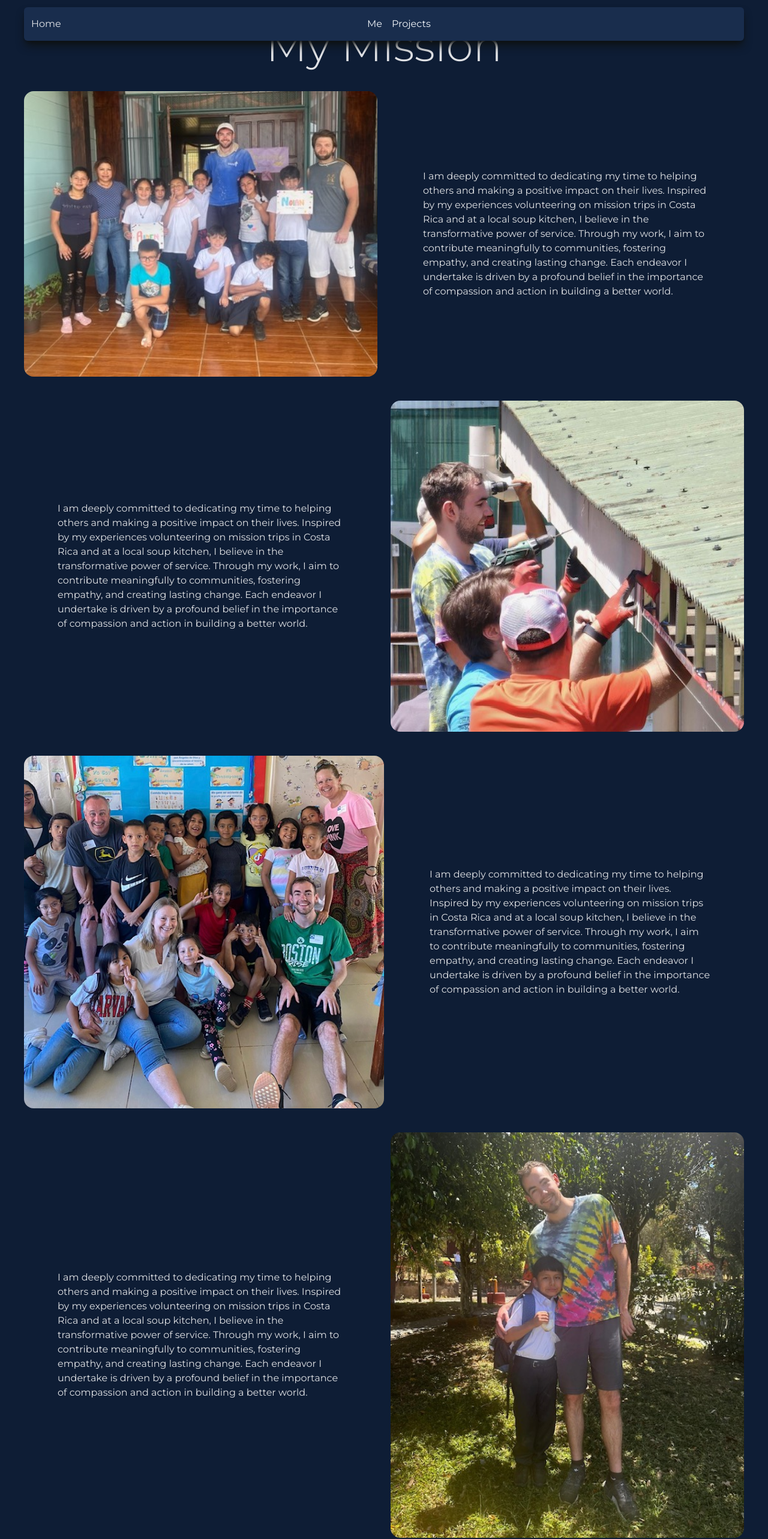
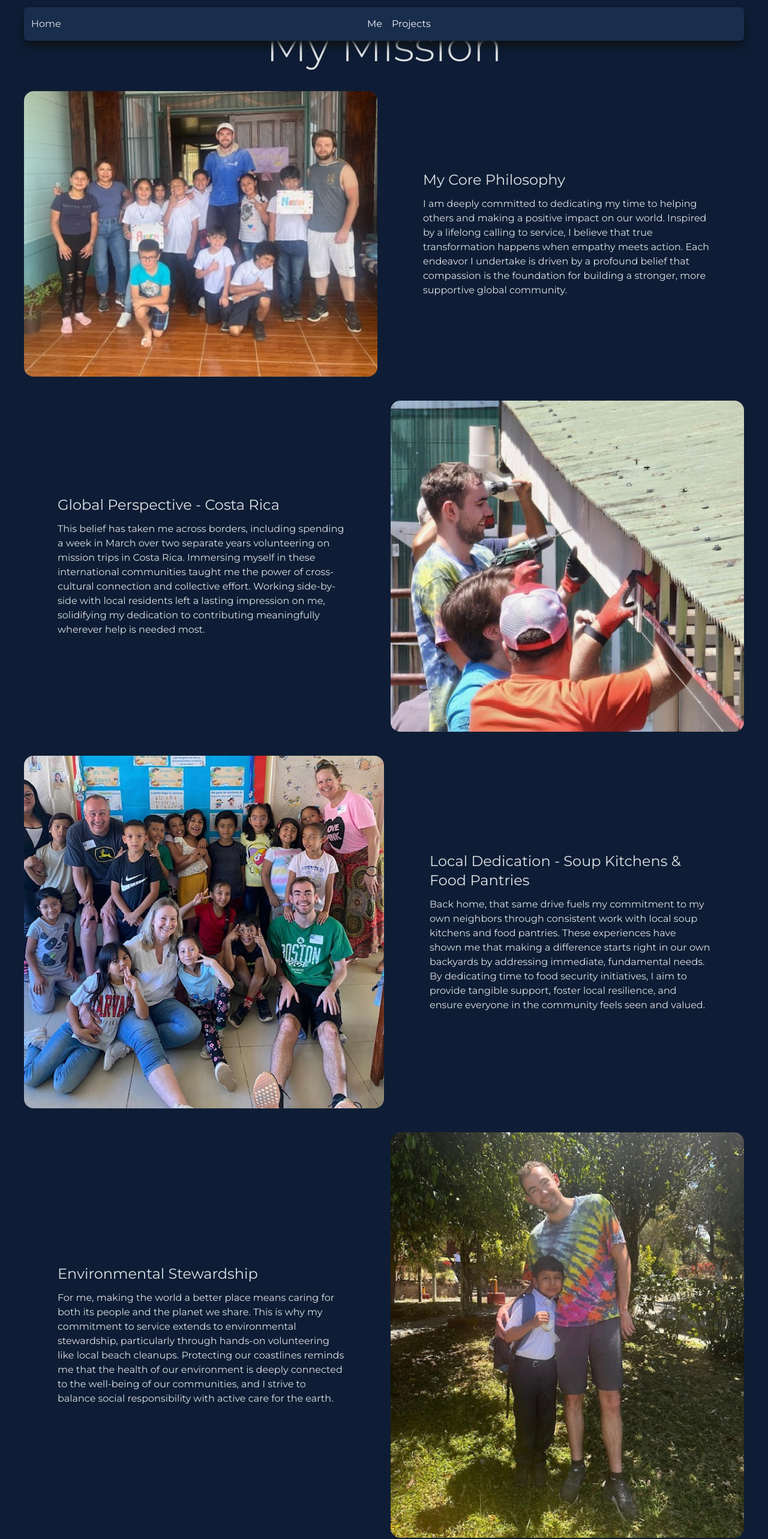
Before and after one commit to kinga112/portfolio-2.0, a React (Vite) app: page /mission in a window 1280 px wide. Shown: the top 2566 px of the page at 60% size. Built offline with nearby package versions, Linux system fonts and the light colour scheme.

Commit message:
optimized for all screen sizes

```diff
--- a/src/pages/Mission.tsx
+++ b/src/pages/Mission.tsx
@@ -3,7 +3,8 @@ import losGuitosKids from '../assets/mission/losGuitosKids.jpg'
 import kid from '../assets/mission/kid.jpg'
 import working from '../assets/mission/working.jpg'
 
-function Mission(){
+function Mission() {
+  const textBoxStyle = 'p-5 md:p-14 bg-custom-light-green rounded-2xl flex flex-col gap-3 w-full md:w-1/2';
   return(
     <>
       <div className='h-full w-full p-10 space-y-10 bg-custom-forest-green text-custom-off-white'>
@@ -12,41 +13,42 @@ function Mission(){
         </div>
         <div className='flex flex-col gap-5 md:flex-row items-center justify-around'>
           <img className='rounded-2xl w-full md:w-1/2' src={houseKids} height={450} width={500}/>
-          <div className='p-14 bg-custom-light-green rounded-2xl flex flex-col gap-3 w-full md:w-1/2'>
-            I am deeply committed to dedicating my time to helping others and making a positive impact on their lives.
-            Inspired by my experiences volunteering on mission trips in Costa Rica and at a local soup kitchen,
-            I believe in the transformative power of service. Through my work, I aim to contribute meaningfully to communities,
-            fostering empathy, and creating lasting change. Each endeavor I undertake is driven by a profound belief in the
-            importance of compassion and action in building a better world.
+          <div className={textBoxStyle}>
+            <div className='text-2xl'>My Core Philosophy</div>
+            I am deeply committed to dedicating my time to helping others and making a positive impact on our world.
+            Inspired by a lifelong calling to service, I believe that true transformation happens when empathy meets
+            action. Each endeavor I undertake is driven by a profound belief that compassion is the foundation for
+            building a stronger, more supportive global community.
           </div>
         </div>
         <div className='flex flex-col gap-5 md:flex-row items-center justify-around'>
-          <div className='p-14 bg-custom-light-green rounded-2xl flex flex-col gap-3 w-full md:w-1/2'>
-            I am deeply committed to dedicating my time to helping others and making a positive impact on their lives.
-            Inspired by my experiences volunteering on mission trips in Costa Rica and at a local soup kitchen,
-            I believe in the transformative power of service. Through my work, I aim to contribute meaningfully to communities,
-            fostering empathy, and creating lasting change. Each endeavor I undertake is driven by a profound belief in the
-            importance of compassion and action in building a better world.
+          <div className={textBoxStyle}>
+            <div className='text-2xl'>Global Perspective - Costa Rica </div>
+            This belief has taken me across borders, including spending a week in March over two separate years
+            volunteering on mission trips in Costa Rica. Immersing myself in these international communities taught
+            me the power of cross-cultural connection and collective effort. Working side-by-side with local residents
+            left a lasting impression on me, solidifying my dedication to contributing meaningfully wherever help
+            is needed most.
           </div>
           <img className='rounded-2xl w-full md:w-1/2' src={working} height={500} width={500}/>
         </div>
         <div className='flex flex-col gap-5 md:flex-row items-center justify-around'>
           <img className='rounded-2xl w-full md:w-1/2' src={losGuitosKids} height={500} width={500}/>
-          <div className='p-14 bg-custom-light-green rounded-2xl flex flex-col gap-3 w-full md:w-1/2'>
-            I am deeply committed to dedicating my time to helping others and making a positive impact on their lives.
-            Inspired by my experiences volunteering on mission trips in Costa Rica and at a local soup kitchen,
-            I believe in the transformative power of service. Through my work, I aim to contribute meaningfully to communities,
-            fostering empathy, and creating lasting change. Each endeavor I undertake is driven by a profound belief in the
-            importance of compassion and action in building a better world.
+          <div className={textBoxStyle}>
+            <div className='text-2xl'>Local Dedication - Soup Kitchens & Food Pantries </div>
+            Back home, that same drive fuels my commitment to my own neighbors through consistent work with local soup kitchens
+            and food pantries. These experiences have shown me that making a difference starts right in our own backyards by
+            addressing immediate, fundamental needs. By dedicating time to food security initiatives, I aim to provide tangible
+            support, foster local resilience, and ensure everyone in the community feels seen and valued.
           </div>
         </div>
         <div className='flex flex-col gap-5 md:flex-row items-center justify-around'>
-          <div className='p-14 bg-custom-light-green rounded-2xl flex flex-col gap-3 w-full md:w-1/2'>
-            I am deeply committed to dedicating my time to helping others and making a positive impact on their lives.
-            Inspired by my experiences volunteering on mission trips in Costa Rica and at a local soup kitchen,
-            I believe in the transformative power of service. Through my work, I aim to contribute meaningfully to communities,
-            fostering empathy, and creating lasting change. Each endeavor I undertake is driven by a profound belief in the
-            importance of compassion and action in building a better world.
+          <div className={textBoxStyle}>
+            <div className='text-2xl'>Environmental Stewardship</div>
+            For me, making the world a better place means caring for both its people and the planet we share. This is why my
+            commitment to service extends to environmental stewardship, particularly through hands-on volunteering like
+            local beach cleanups. Protecting our coastlines reminds me that the health of our environment is deeply connected
+            to the well-being of our communities, and I strive to balance social responsibility with active care for the earth.
           </div>
           <img className='rounded-2xl w-full md:w-1/2' src={kid} height={350} width={350}/>
         </div>
```
